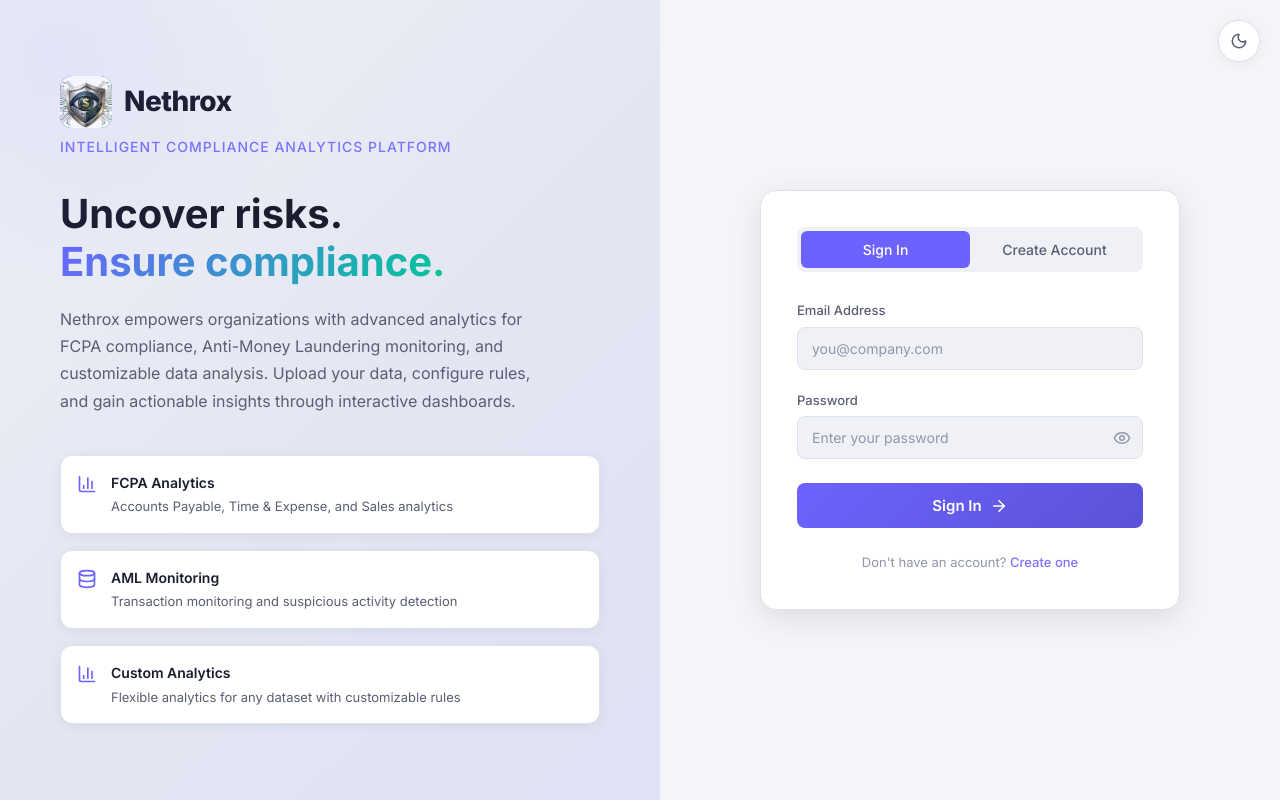
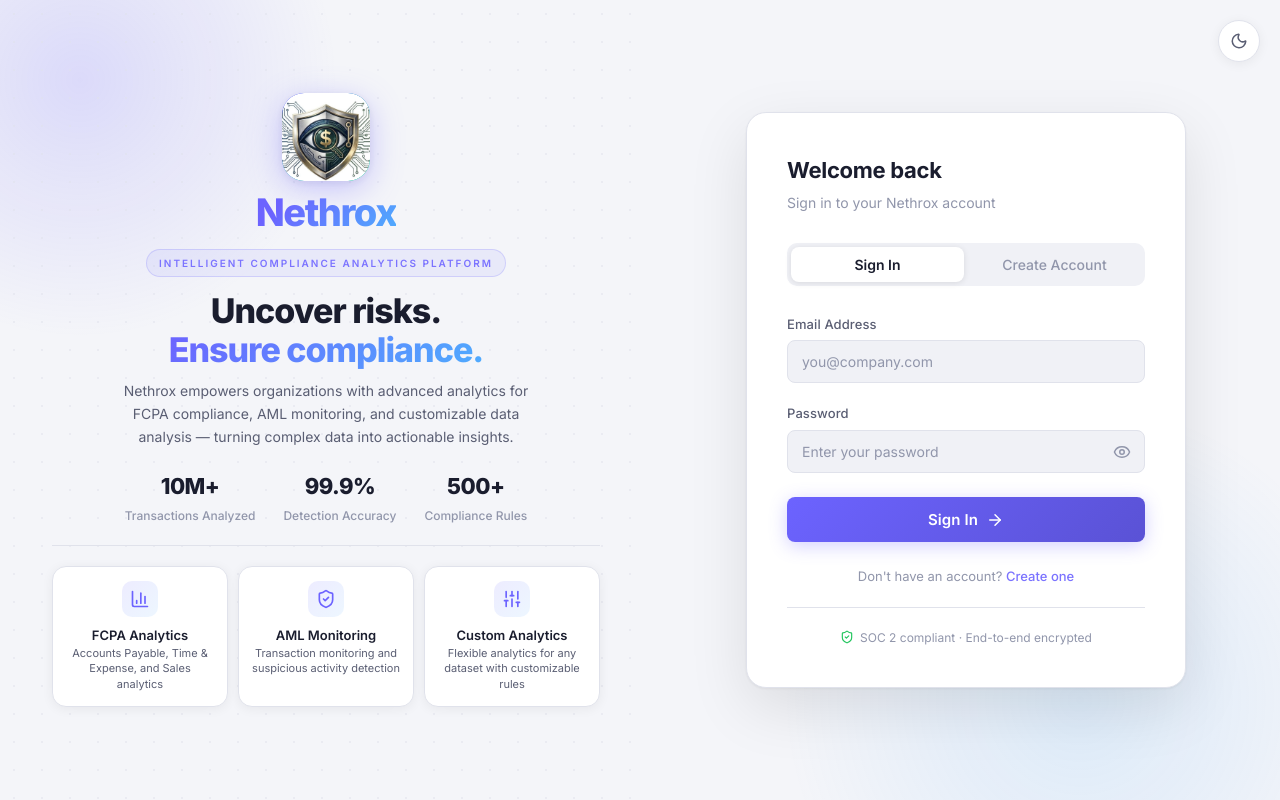
Before and after one commit to sudipgh1991/Nethrox, a React (Vite) app in the folder frontend/: page / in a window 1280 px wide. Built offline with nearby package versions, Linux system fonts and the light colour scheme.

Commit message:
Update the signin page

```diff
--- a/frontend/src/pages/Home.jsx
+++ b/frontend/src/pages/Home.jsx
@@ -1,8 +1,32 @@
 import { useState } from 'react';
 import { useNavigate } from 'react-router-dom';
 import { useAppContext } from '../context/AppContext';
-import { Shield, BarChart3, Database, ArrowRight, Eye, EyeOff } from 'lucide-react';
+import { Shield, BarChart3, Database, ArrowRight, Eye, EyeOff, TrendingUp, ShieldCheck, Sliders } from 'lucide-react';
 import styles from './Home.module.css';
+
+const STATS = [
+  { value: '10M+', label: 'Transactions Analyzed' },
+  { value: '99.9%', label: 'Detection Accuracy' },
+  { value: '500+', label: 'Compliance Rules' },
+];
+
+const FEATURES = [
+  {
+    icon: <BarChart3 size={20} />,
+    title: 'FCPA Analytics',
+    desc: 'Accounts Payable, Time & Expense, and Sales analytics',
+  },
+  {
+    icon: <ShieldCheck size={20} />,
+    title: 'AML Monitoring',
+    desc: 'Transaction monitoring and suspicious activity detection',
+  },
+  {
+    icon: <Sliders size={20} />,
+    title: 'Custom Analytics',
+    desc: 'Flexible analytics for any dataset with customizable rules',
+  },
+];
 
 export default function Home() {
   const navigate = useNavigate();
@@ -20,11 +44,15 @@ export default function Home() {
 
   return (
     <div className={styles.container}>
+      {/* Decorative blobs */}
+      <div className={styles.blob1} />
+      <div className={styles.blob2} />
+
       <div className={styles.left}>
         <div className={styles.brand}>
           <div className={styles.logo}>
             {logoError ? (
-              <Shield size={32} />
+              <Shield size={64} />
             ) : (
               <img
                 src="/logo.jpg"
@@ -36,44 +64,55 @@ export default function Home() {
           </div>
           <h1 className={styles.appName}>Nethrox</h1>
         </div>
+
         <p className={styles.tagline}>Intelligent Compliance Analytics Platform</p>
+
         <h2 className={styles.headline}>
-          Uncover risks. <br />
+          Uncover risks.<br />
           <span className={styles.gradient}>Ensure compliance.</span>
         </h2>
+
         <p className={styles.description}>
           Nethrox empowers organizations with advanced analytics for FCPA compliance,
-          Anti-Money Laundering monitoring, and customizable data analysis. Upload your
-          data, configure rules, and gain actionable insights through interactive dashboards.
+          AML monitoring, and customizable data analysis — turning complex data into
+          actionable insights.
         </p>
 
+        <div className={styles.stats}>
+          {STATS.map((s) => (
+            <div key={s.label} className={styles.stat}>
+              <span className={styles.statValue}>{s.value}</span>
+              <span className={styles.statLabel}>{s.label}</span>
+            </div>
+          ))}
+        </div>
+
         <div className={styles.features}>
-          <div className={styles.feature}>
-            <BarChart3 size={20} className={styles.featureIcon} />
-            <div>
-              <h4>FCPA Analytics</h4>
-              <p>Accounts Payable, Time & Expense, and Sales analytics</p>
+          {FEATURES.map((f) => (
+            <div key={f.title} className={styles.feature}>
+              <div className={styles.featureIconWrap}>{f.icon}</div>
+              <div>
+                <h4>{f.title}</h4>
+                <p>{f.desc}</p>
+              </div>
             </div>
-          </div>
-          <div className={styles.feature}>
-            <Database size={20} className={styles.featureIcon} />
-            <div>
-              <h4>AML Monitoring</h4>
-              <p>Transaction monitoring and suspicious activity detection</p>
-            </div>
-          </div>
-          <div className={styles.feature}>
-            <BarChart3 size={20} className={styles.featureIcon} />
-            <div>
-              <h4>Custom Analytics</h4>
-              <p>Flexible analytics for any dataset with customizable rules</p>
-            </div>
-          </div>
+          ))}
         </div>
       </div>
 
       <div className={styles.right}>
         <div className={styles.formCard}>
+          <div className={styles.formHeader}>
+            <h3 className={styles.formTitle}>
+              {mode === 'signin' ? 'Welcome back' : 'Get started'}
+            </h3>
+            <p className={styles.formSubtitle}>
+              {mode === 'signin'
+                ? 'Sign in to your Nethrox account'
+                : 'Create your Nethrox account'}
+            </p>
+          </div>
+
           <div className={styles.tabs}>
             <button
               className={`${styles.tab} ${mode === 'signin' ? styles.tabActive : ''}`}
@@ -134,7 +173,7 @@ export default function Home() {
             </div>
 
             <button type="submit" className={styles.submitBtn}>
-              {mode === 'signin' ? 'Sign In' : 'Create Account'}
+              <span>{mode === 'signin' ? 'Sign In' : 'Create Account'}</span>
               <ArrowRight size={18} />
             </button>
           </form>
@@ -148,6 +187,11 @@ export default function Home() {
               {mode === 'signin' ? 'Create one' : 'Sign in'}
             </button>
           </p>
+
+          <div className={styles.trustRow}>
+            <ShieldCheck size={14} />
+            <span>SOC 2 compliant · End-to-end encrypted</span>
+          </div>
         </div>
       </div>
     </div>
--- a/frontend/src/pages/Home.module.css
+++ b/frontend/src/pages/Home.module.css
@@ -1,164 +1,407 @@
+/* ── Layout ─────────────────────────────────────────── */
 .container {
   display: flex;
-  min-height: 100vh;
+  height: 100vh;
+  overflow: hidden;
+  position: relative;
+  background: var(--bg-base);
 }
 
-/* Left Panel */
+/* Decorative floating blobs */
+.blob1 {
+  position: fixed;
+  top: -180px;
+  left: -180px;
+  width: 520px;
+  height: 520px;
+  border-radius: 50%;
+  background: radial-gradient(circle, rgba(108, 99, 255, 0.18) 0%, transparent 70%);
+  pointer-events: none;
+  z-index: 0;
+}
+.blob2 {
+  position: fixed;
+  bottom: -200px;
+  right: -100px;
+  width: 600px;
+  height: 600px;
+  border-radius: 50%;
+  background: radial-gradient(circle, rgba(79, 172, 254, 0.14) 0%, transparent 70%);
+  pointer-events: none;
+  z-index: 0;
+}
+
+/* ── Left Panel ─────────────────────────────────────── */
 .left {
   flex: 1;
-  padding: 60px;
+  padding: 40px 52px;
   display: flex;
   flex-direction: column;
   justify-content: center;
-  background: var(--home-left-bg);
+  align-items: center;
   position: relative;
+  z-index: 1;
   overflow: hidden;
 }
-.left::before {
+
+/* dot-grid background */
+.left::after {
   content: '';
   position: absolute;
-  top: -200px;
-  left: -200px;
-  width: 500px;
-  height: 500px;
-  background: radial-gradient(circle, var(--home-left-glow) 0%, transparent 70%);
+  inset: 0;
+  background-image: radial-gradient(circle, var(--border) 1px, transparent 1px);
+  background-size: 28px 28px;
+  opacity: 0.5;
   pointer-events: none;
+  z-index: -1;
 }
 
+/* ── Brand ──────────────────────────────────────────── */
 .brand {
   display: flex;
+  flex-direction: column;
   align-items: center;
   gap: 12px;
-  margin-bottom: 8px;
+  margin-bottom: 18px;
 }
 .logo {
-  width: 52px;
-  height: 52px;
+  width: 88px;
+  height: 88px;
+  border-radius: 22px;
   background: linear-gradient(135deg, var(--primary) 0%, var(--secondary) 100%);
-  border-radius: 12px;
   display: flex;
   align-items: center;
   justify-content: center;
   color: #fff;
   overflow: hidden;
+  box-shadow: 0 8px 32px rgba(108, 99, 255, 0.35), 0 2px 8px rgba(0,0,0,0.08);
 }
 .logoImg {
   width: 100%;
   height: 100%;
   object-fit: cover;
-  border-radius: 12px;
+  border-radius: 22px;
 }
 .appName {
-  font-size: 28px;
-  font-weight: 800;
-  letter-spacing: -0.5px;
-  color: var(--text-primary);
+  font-size: 38px;
+  font-weight: 900;
+  letter-spacing: -1.5px;
+  text-align: center;
+  background: linear-gradient(135deg, var(--primary) 20%, #4facfe 100%);
+  -webkit-background-clip: text;
+  -webkit-text-fill-color: transparent;
+  background-clip: text;
+  line-height: 1;
 }
+
+/* ── Tagline / Headline ─────────────────────────────── */
 .tagline {
+  display: inline-flex;
+  align-items: center;
+  gap: 8px;
   color: var(--primary-light);
-  font-size: 14px;
-  font-weight: 500;
-  margin-bottom: 32px;
-  letter-spacing: 1px;
+  font-size: 10px;
+  font-weight: 600;
+  letter-spacing: 2px;
   text-transform: uppercase;
+  margin-bottom: 14px;
+  padding: 5px 12px;
+  background: rgba(108, 99, 255, 0.08);
+  border: 1px solid rgba(108, 99, 255, 0.2);
+  border-radius: 999px;
+  width: fit-content;
+  align-self: center;
 }
 .headline {
-  font-size: 40px;
-  font-weight: 700;
-  line-height: 1.2;
-  margin-bottom: 20px;
+  font-size: 34px;
+  font-weight: 800;
+  line-height: 1.15;
+  margin-bottom: 10px;
   color: var(--text-primary);
+  letter-spacing: -1px;
+  text-align: center;
 }
 .gradient {
-  background: linear-gradient(135deg, var(--primary) 0%, var(--secondary) 100%);
+  background: linear-gradient(135deg, var(--primary) 0%, #4facfe 100%);
   -webkit-background-clip: text;
   -webkit-text-fill-color: transparent;
   background-clip: text;
 }
 .description {
   color: var(--text-secondary);
-  font-size: 16px;
-  line-height: 1.7;
-  margin-bottom: 40px;
-  max-width: 480px;
+  font-size: 14px;
+  line-height: 1.65;
+  margin-bottom: 20px;
+  max-width: 420px;
+  text-align: center;
 }
 
-.features {
+/* ── Stats Row ──────────────────────────────────────── */
+.stats {
+  display: flex;
+  gap: 28px;
+  margin-bottom: 20px;
+  padding-bottom: 20px;
+  border-bottom: 1px solid var(--border);
+  width: 100%;
+  justify-content: center;
+}
+.stat {
   display: flex;
   flex-direction: column;
-  gap: 16px;
+  align-items: center;
+  gap: 2px;
+}
+.statValue {
+  font-size: 22px;
+  font-weight: 800;
+  color: var(--text-primary);
+  letter-spacing: -0.5px;
+}
+.statLabel {
+  font-size: 12px;
+  color: var(--text-muted);
+  font-weight: 500;
+}
+
+/* ── Feature Cards ──────────────────────────────────── */
+.features {
+  display: grid;
+  grid-template-columns: repeat(3, 1fr);
+  gap: 10px;
+  width: 100%;
 }
 .feature {
   display: flex;
-  align-items: flex-start;
-  gap: 14px;
-  padding: 16px;
+  flex-direction: column;
+  align-items: center;
+  text-align: center;
+  gap: 8px;
+  padding: 14px 12px;
   background: var(--bg-card);
   border: 1px solid var(--border);
-  border-radius: var(--radius);
+  border-radius: 14px;
   transition: var(--transition);
   box-shadow: var(--shadow);
 }
 .feature:hover {
-  background: rgba(108, 99, 255, 0.06);
-  border-color: rgba(108, 99, 255, 0.3);
+  border-color: rgba(108, 99, 255, 0.35);
+  box-shadow: 0 4px 20px rgba(108, 99, 255, 0.1);
+  transform: translateY(-2px);
 }
-.featureIcon {
+.featureIconWrap {
+  width: 36px;
+  height: 36px;
+  border-radius: 10px;
+  background: linear-gradient(135deg, rgba(108, 99, 255, 0.12) 0%, rgba(79, 172, 254, 0.1) 100%);
+  display: flex;
+  align-items: center;
+  justify-content: center;
   color: var(--primary);
   flex-shrink: 0;
-  margin-top: 2px;
 }
 .feature h4 {
-  font-size: 14px;
+  font-size: 13px;
   font-weight: 600;
-  margin-bottom: 2px;
+  margin: 0;
   color: var(--text-primary);
 }
 .feature p {
-  font-size: 13px;
+  font-size: 11px;
   color: var(--text-secondary);
+  line-height: 1.4;
+  margin: 0;
 }
 
-/* Right Panel */
+/* ── Right Panel ────────────────────────────────────── */
 .right {
   flex: 1;
   display: flex;
   align-items: center;
   justify-content: center;
   padding: 40px;
-  background: var(--home-right-bg);
+  position: relative;
+  z-index: 1;
 }
+
+/* ── Form Card ──────────────────────────────────────── */
 .formCard {
   width: 100%;
-  max-width: 420px;
+  max-width: 440px;
   background: var(--bg-card);
   border: 1px solid var(--border);
-  border-radius: var(--radius-lg);
-  padding: 36px;
-  box-shadow: var(--shadow-lg);
+  border-radius: 20px;
+  padding: 40px;
+  box-shadow: 0 20px 60px rgba(0, 0, 0, 0.1), 0 1px 3px rgba(0, 0, 0, 0.06);
+  backdrop-filter: blur(12px);
+  -webkit-backdrop-filter: blur(12px);
 }
 
-/* Tabs */
+.formHeader {
+  margin-bottom: 28px;
+}
+.formTitle {
+  font-size: 22px;
+  font-weight: 700;
+  color: var(--text-primary);
+  margin-bottom: 4px;
+  letter-spacing: -0.3px;
+}
+.formSubtitle {
+  font-size: 14px;
+  color: var(--text-muted);
+}
+
+/* ── Tabs ───────────────────────────────────────────── */
 .tabs {
   display: flex;
   background: var(--bg-input);
-  border-radius: var(--radius-sm);
+  border-radius: 10px;
   padding: 4px;
   margin-bottom: 28px;
+  gap: 4px;
 }
 .tab {
   flex: 1;
-  padding: 10px;
+  padding: 9px 10px;
   font-size: 14px;
   font-weight: 500;
   background: transparent;
-  color: var(--text-secondary);
-  border-radius: 6px;
+  color: var(--text-muted);
+  border-radius: 8px;
   transition: var(--transition);
 }
+.tab:hover:not(.tabActive) {
+  color: var(--text-primary);
+}
 .tabActive {
-  background: var(--primary);
+  background: var(--bg-card);
+  color: var(--text-primary);
+  font-weight: 600;
+  box-shadow: 0 1px 6px rgba(0, 0, 0, 0.1);
+}
+
+/* ── Form Fields ────────────────────────────────────── */
+.form {
+  display: flex;
+  flex-direction: column;
+  gap: 18px;
+}
+.field label {
+  display: block;
+  font-size: 13px;
+  font-weight: 600;
+  color: var(--text-secondary);
+  margin-bottom: 7px;
+  letter-spacing: 0.1px;
+}
+.field input {
+  width: 100%;
+  padding: 12px 16px;
+  background: var(--bg-input);
+  border: 1.5px solid var(--border);
+  border-radius: 10px;
+  color: var(--text-primary);
+  font-size: 14px;
+  transition: var(--transition);
+}
+.field input:focus {
+  outline: none;
+  border-color: var(--primary);
+  box-shadow: 0 0 0 3px rgba(108, 99, 255, 0.12);
+  background: var(--bg-card);
+}
+.field input::placeholder {
+  color: var(--text-muted);
+}
+.passwordWrap {
+  position: relative;
+}
+.passwordWrap input {
+  padding-right: 44px;
+}
+.eyeBtn {
+  position: absolute;
+  right: 12px;
+  top: 50%;
+  transform: translateY(-50%);
+  background: none;
+  color: var(--text-muted);
+  display: flex;
+  align-items: center;
+  padding: 2px;
+}
+.eyeBtn:hover {
+  color: var(--text-primary);
+}
+
+/* ── Submit Button ──────────────────────────────────── */
+.submitBtn {
+  display: flex;
+  align-items: center;
+  justify-content: center;
+  gap: 8px;
+  width: 100%;
+  padding: 14px;
+  background: linear-gradient(135deg, var(--primary) 0%, #4facfe 100%);
   color: #fff;
+  font-size: 15px;
+  font-weight: 600;
+  border-radius: 10px;
+  transition: var(--transition);
+  margin-top: 6px;
+  letter-spacing: 0.1px;
+  box-shadow: 0 4px 18px rgba(108, 99, 255, 0.3);
+}
+.submitBtn:hover {
+  transform: translateY(-2px);
+  box-shadow: 0 8px 28px rgba(108, 99, 255, 0.45);
+}
+.submitBtn:active {
+  transform: translateY(0);
+}
+
+/* ── Footer / Trust ─────────────────────────────────── */
+.footerText {
+  text-align: center;
+  font-size: 13px;
+  color: var(--text-muted);
+  margin-top: 22px;
+}
+.switchBtn {
+  background: none;
+  color: var(--primary-light);
+  font-weight: 600;
+  font-size: 13px;
+}
+.switchBtn:hover {
+  text-decoration: underline;
+}
+.trustRow {
+  display: flex;
+  align-items: center;
+  justify-content: center;
+  gap: 6px;
+  margin-top: 20px;
+  font-size: 12px;
+  color: var(--text-muted);
+  padding-top: 20px;
+  border-top: 1px solid var(--border);
+}
+.trustRow svg {
+  color: #22c55e;
+  flex-shrink: 0;
+}
+
+/* ── Responsive ─────────────────────────────────────── */
+@media (max-width: 960px) {
+  .container { flex-direction: column; height: auto; min-height: 100vh; overflow: auto; }
+  .left { padding: 40px 24px 28px; overflow: visible; }
+  .right { padding: 20px 24px 40px; }
+  .headline { font-size: 28px; }
+  .stats { gap: 16px; }
+  .features { grid-template-columns: repeat(3, 1fr); }
+  .blob1, .blob2 { display: none; }
 }
 
 /* Form */
```
